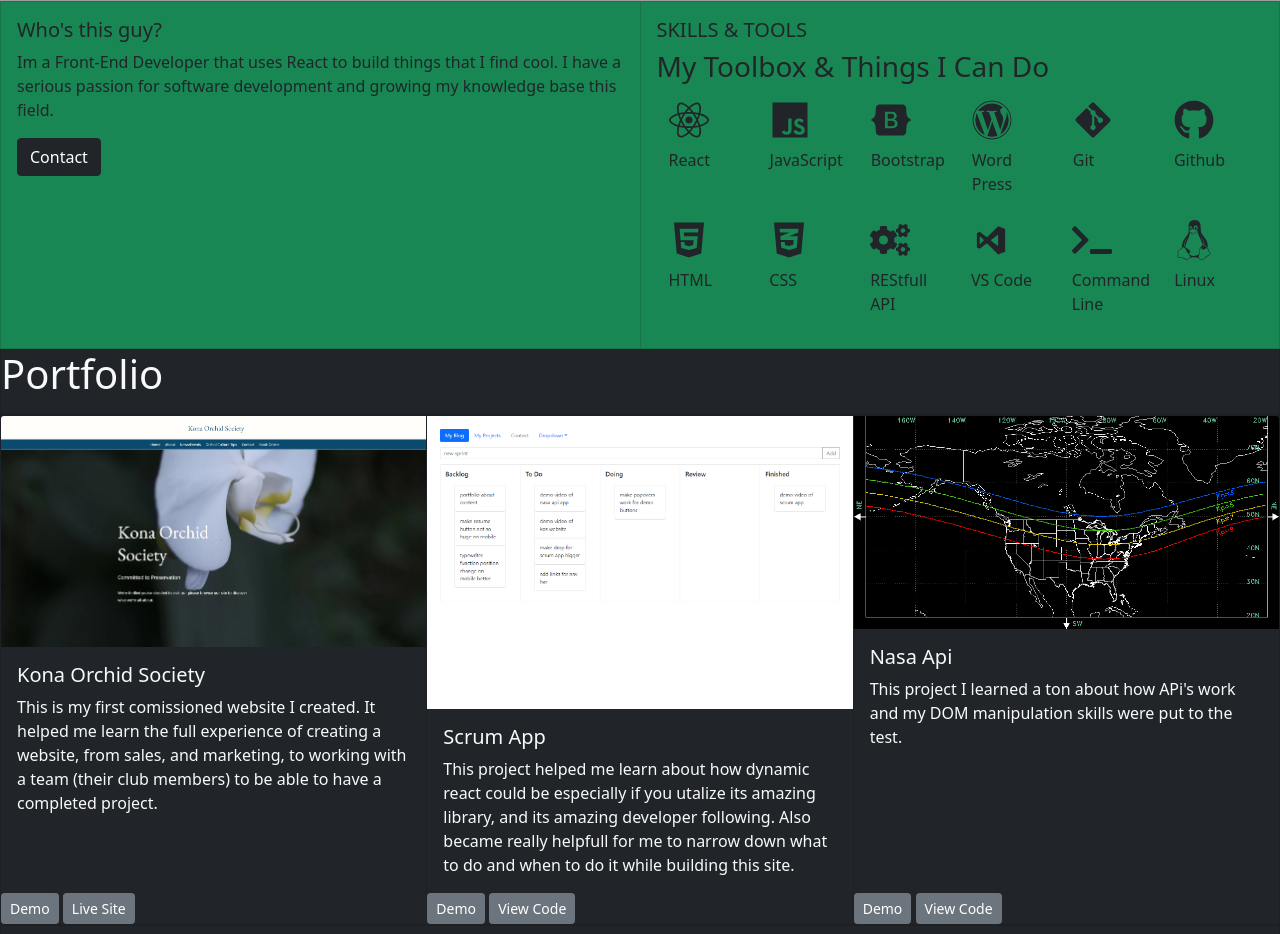
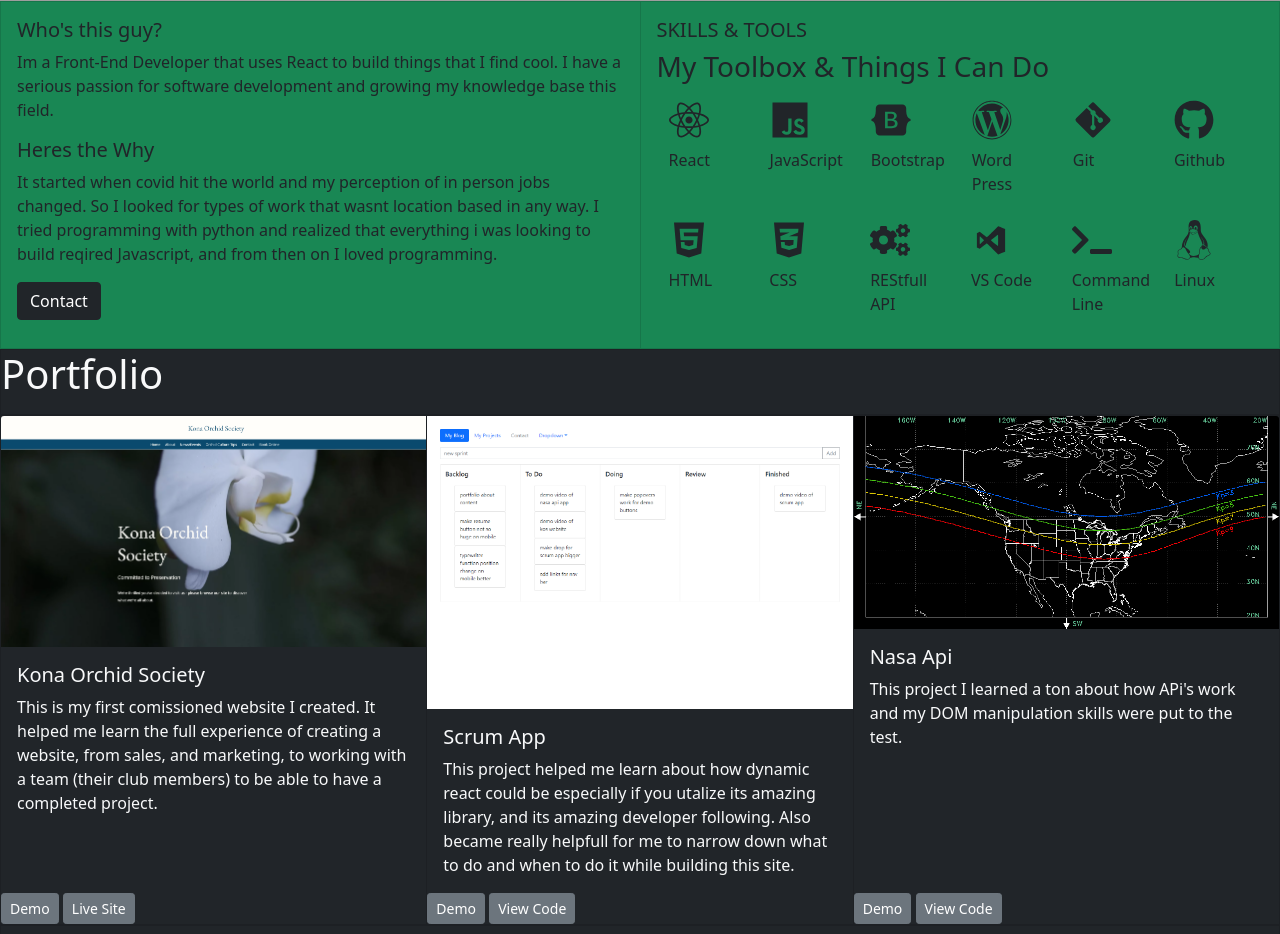
Before and after one commit to FletcherJay/FletcherJay.github.io, a React (Create React App) app: page / in a window 1280 px wide. Shown: the part 959-1893 px from the top of the page. Built offline with nearby package versions, Linux system fonts and the light colour scheme; grey boxes are pictures that could not be loaded.

Commit message:
updated about section with a why statement

```diff
--- a/src/Components/Mainnav.jsx
+++ b/src/Components/Mainnav.jsx
@@ -3,7 +3,7 @@ import { Navbar, NavDropdown, Nav } from 'react-bootstrap'
 import { Container } from 'react-bootstrap'
 import { Form, FormControl, Button  } from 'react-bootstrap'
 import { FaGithub, FaTwitter, FaLinkedin } from "react-icons/fa";
-import rtf from "../Media/WebDev_Resume.rtf"
+import rtf from "../Media/Fletchers-Resume.pdf"
 
 
 function Mainnav() {
--- a/src/Components/Techstack.jsx
+++ b/src/Components/Techstack.jsx
@@ -15,6 +15,10 @@ const Techstack = () => {
     <Card.Text>
       Im a Front-End Developer that uses React to build things that I find cool.
       I have a serious passion for software development and growing my knowledge base this field.
+    </Card.Text>
+    <Card.Title>Heres the Why</Card.Title>
+    <Card.Text>
+      It started when covid hit the world and my perception of in person jobs changed. So I looked for types of work that wasnt location based in any way. I tried programming with python and realized that everything i was looking to build reqired Javascript, and from then on I loved programming.
     </Card.Text>
     <Button variant="dark">Contact</Button>
   </Card.Body>
```
Also changed, not shown: 2 other files (tests, documents, lock files or other folders).
